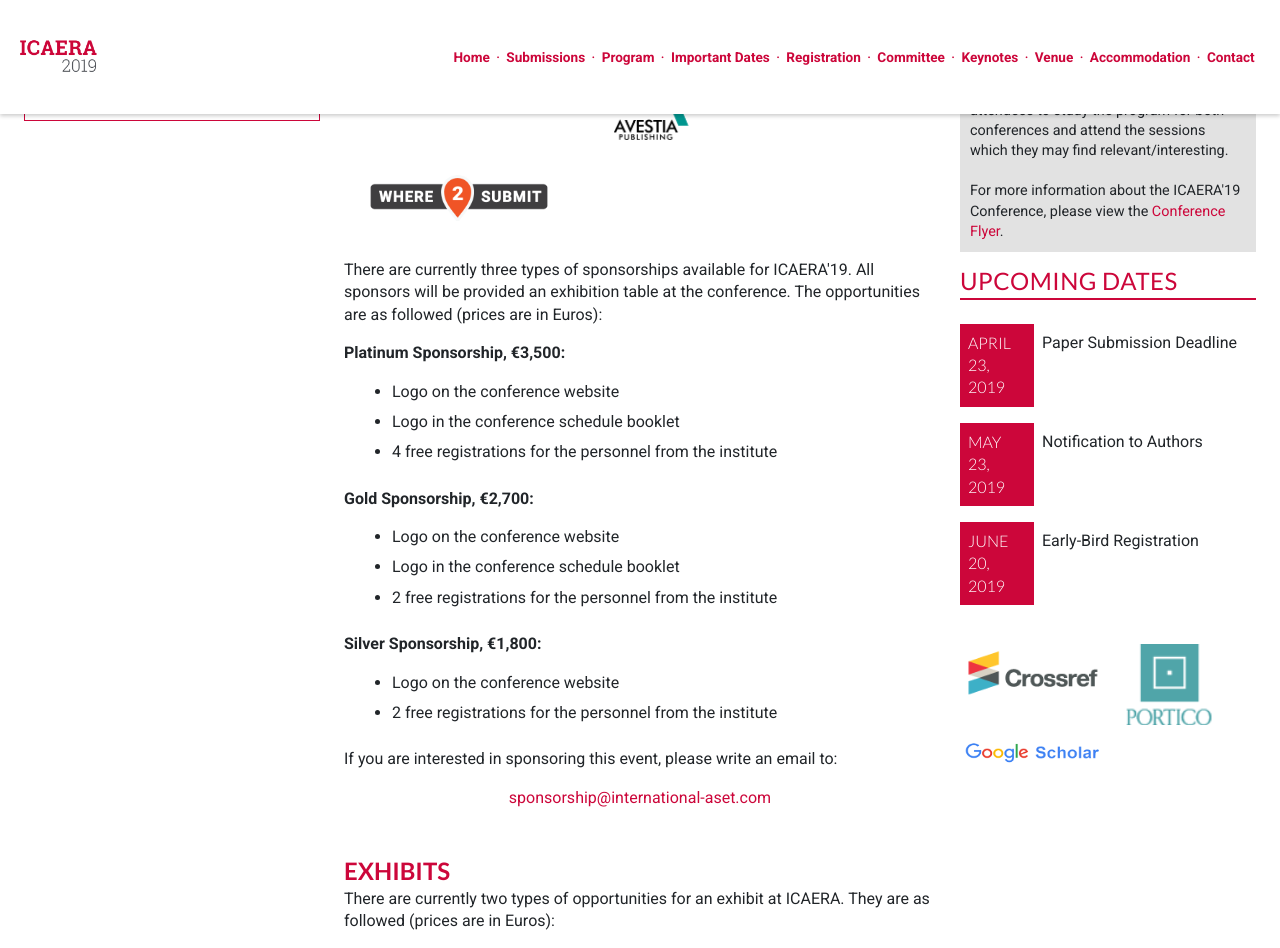
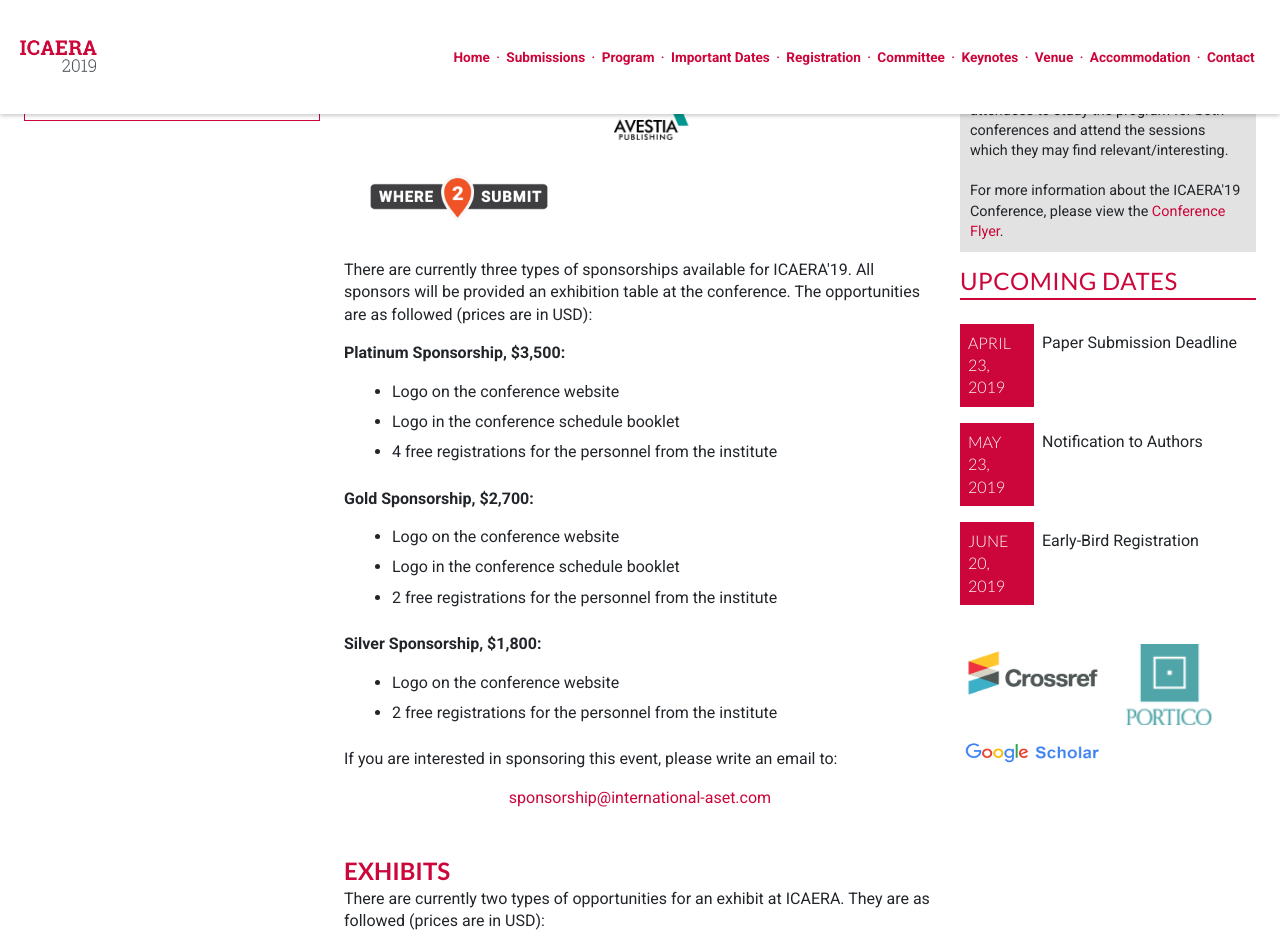
Before and after one commit to intaset/icaera, a Jekyll site: the page built from sponsor.html, in a window 1280 px wide and 1400 px high, scrolled down 514 px. Shown: the top 948 px of the window. Built offline with Jekyll 4.4.1, drawn with Linux system fonts in a browser that asks for light colours; nearby versions of some CDN libraries; Markdown is read by kramdown in place of the engine named in the settings; comment, search, counter and statistics services are not loaded; some of the changed text lies outside the part shown.

Commit message:
Changed sponsors price

```diff
--- a/sponsor.html
+++ b/sponsor.html
@@ -16,21 +16,21 @@ title: ICAERA'19 - Sponsors
         </div>
         <br>
 
-	<p class="body">There are currently three types of sponsorships available for ICAERA'19. All sponsors will be provided an exhibition table at the conference. The opportunities are as followed (prices are in Euros):</p>
+	<p class="body">There are currently three types of sponsorships available for ICAERA'19. All sponsors will be provided an exhibition table at the conference. The opportunities are as followed (prices are in USD):</p>
 
-    <p class="body bold">Platinum Sponsorship, €3,500:</p>
+    <p class="body bold">Platinum Sponsorship, $3,500:</p>
         <ul>
             <li> Logo on the conference website </li>
             <li> Logo in the conference schedule booklet </li>
             <li> 4 free registrations for the personnel from the institute</li>
         </ul>
-    <p class="body bold">Gold Sponsorship, €2,700:</p>
+    <p class="body bold">Gold Sponsorship, $2,700:</p>
         <ul>
             <li>Logo on the conference website </li>
             <li>Logo in the conference schedule booklet </li>
             <li>2 free registrations for the personnel from the institute</li>
         </ul>
-    <p class="body bold">Silver Sponsorship, €1,800:</p>
+    <p class="body bold">Silver Sponsorship, $1,800:</p>
         <ul>
             <li>Logo on the conference website </li>
             <li>2 free registrations for the personnel from the institute</li>
@@ -43,19 +43,19 @@ title: ICAERA'19 - Sponsors
     <br>
 
     <h3>Exhibits</h3>
-    <p class="body">There are currently two types of opportunities for an exhibit at ICAERA. They are as followed (prices are in Euros):</p>
-      <p class="body bold">Table exhibit, €1500.00:</p>
+    <p class="body">There are currently two types of opportunities for an exhibit at ICAERA. They are as followed (prices are in USD):</p>
+      <p class="body bold">Table exhibit, $1500.00:</p>
         <ul>
             <li>A table setup for the entire duration of the conference</li>
             <li>1 free registration for the personnel from the institute</li>
-            <li>An additional €300.00 for each accompanying person</li>
+            <li>An additional $300.00 for each accompanying person</li>
         </ul>
 
-      <p class="body bold">Booth exhibit, €1500:</p>
+      <p class="body bold">Booth exhibit, $1500:</p>
         <ul>
             <li>A booth setup for 1 conference day</li>
             <li>1 free registration for the personnel from the institute</li>
-            <li>An additional €300.00 for each accompanying person</li>
+            <li>An additional $300.00 for each accompanying person</li>
         </ul>
 
       <p class="body">The exhibit provides a platform for companies and institutions to present their products and distribute brochures and business cards. The exhibit also provides a unique networking opportunity with many experts and researchers in the field of multimedia and human computer interaction.</p>
```
Also changed, not shown: 1 other file.
